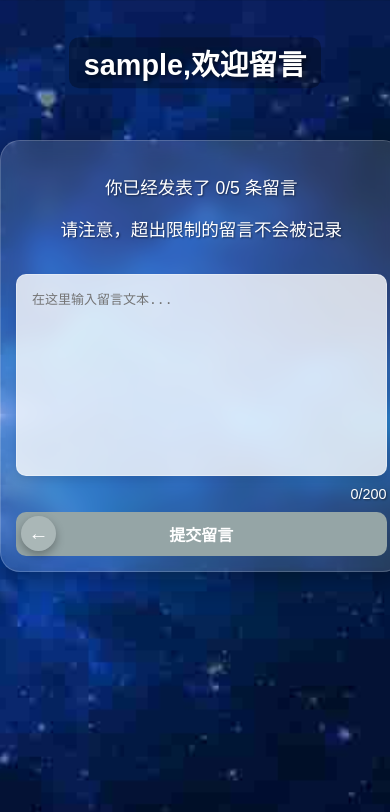
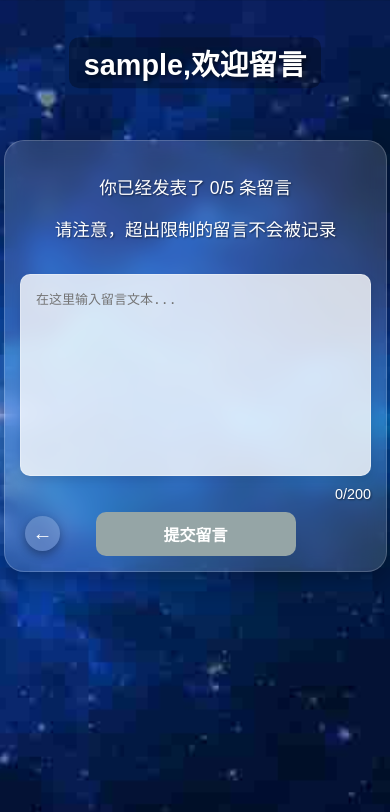
Before and after one commit to Joe-REAL-0/JoeSite, a Flask app: page /note in a window 390 px wide. Shown: the top 812 px of the page. Run offline with Flask 3, Linux system fonts and the light colour scheme; the visitor is signed in with stand-in values (Sample User, id 1); data that the repository does not hold is empty.

Commit message:
进行部分样式调整

```diff
--- a/static/css/html-style/message_wall.css
+++ b/static/css/html-style/message_wall.css
@@ -249,7 +249,7 @@ body {
 }
 
 .my-comment .comment-author {
-    color: #ffcc80;
+    color: orange;
 }
 
 .comment-author {
--- a/static/css/html-style/note.css
+++ b/static/css/html-style/note.css
@@ -199,12 +199,11 @@ body {
     }
 
     #note_panel {
-        width: 95%;
+        width: 90%;
         padding: 15px;
     }
 
     #submit_button {
-        width: 100%;
         padding: 10px;
     }
 
```
